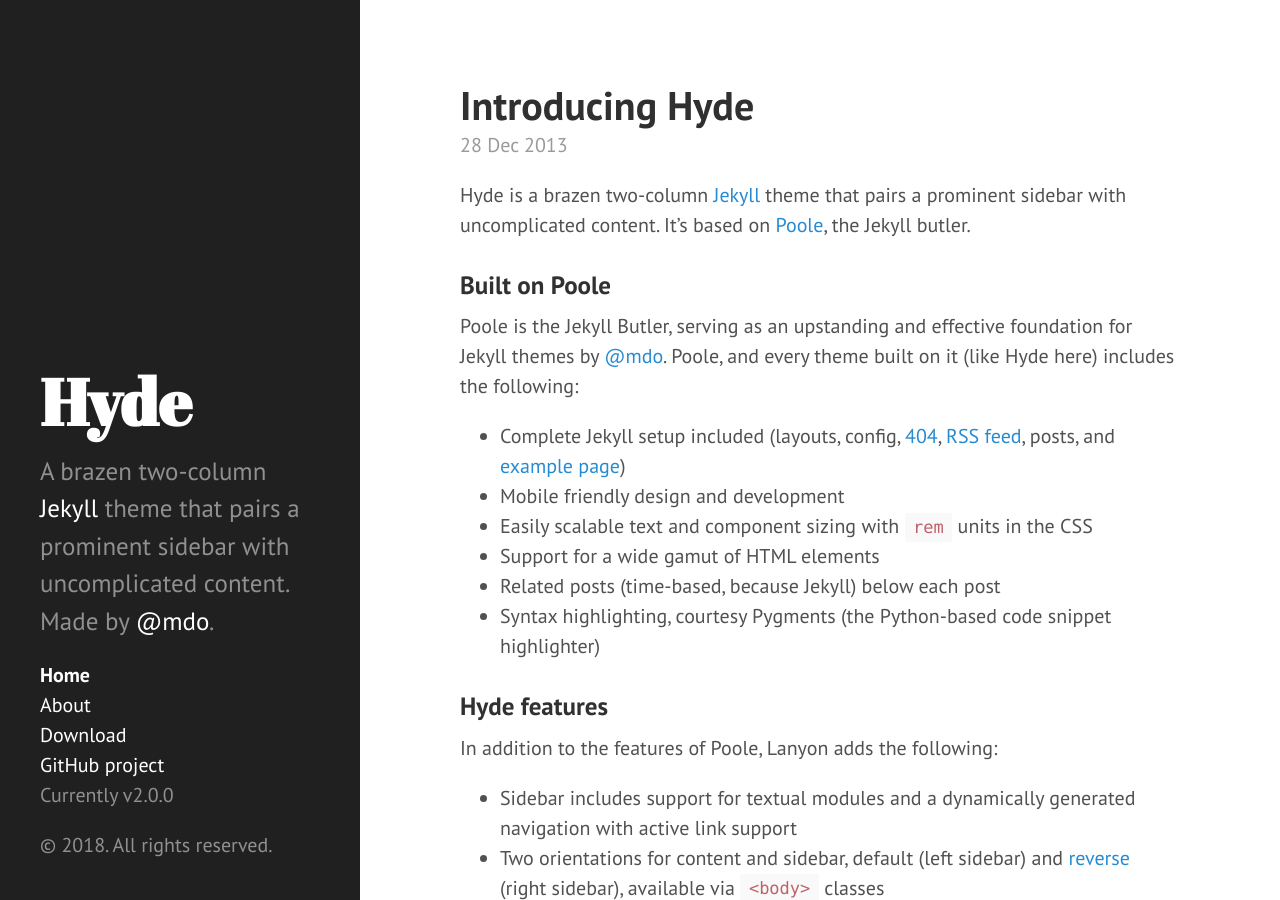
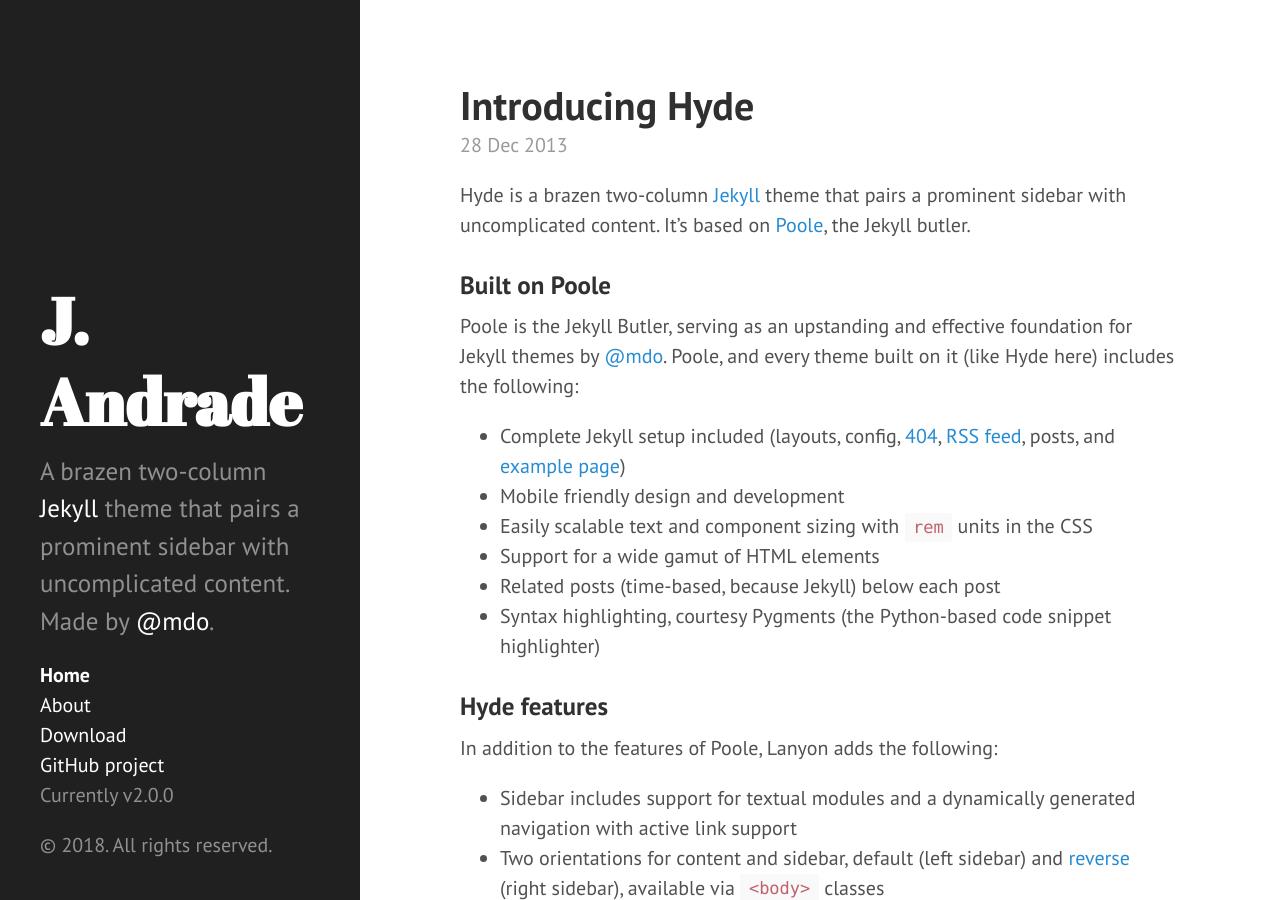
Before and after one commit to jdandrade/jdandrade.github.io, a Jekyll site: the page built from index.html, in a window 1280 px wide and 900 px high. Built offline with Jekyll 4.4.1, drawn with Linux system fonts in a browser that asks for light colours; Markdown is read by kramdown in place of the engine named in the settings; the list of posts is cut into pages by our own code.

Commit message:
change title

```diff
--- a/_config.yml
+++ b/_config.yml
@@ -6,7 +6,7 @@
 permalink:        pretty
 
 # Setup
-title:            Hyde
+title:            J. Andrade
 tagline:          'A Jekyll theme'
 description:      'A brazen two-column <a href="http://jekyllrb.com" target="_blank">Jekyll</a> theme that pairs a prominent sidebar with uncomplicated content. Made by <a href="https://twitter.com/mdo" target="_blank">@mdo</a>.'
 url:              http://hyde.getpoole.com
```
